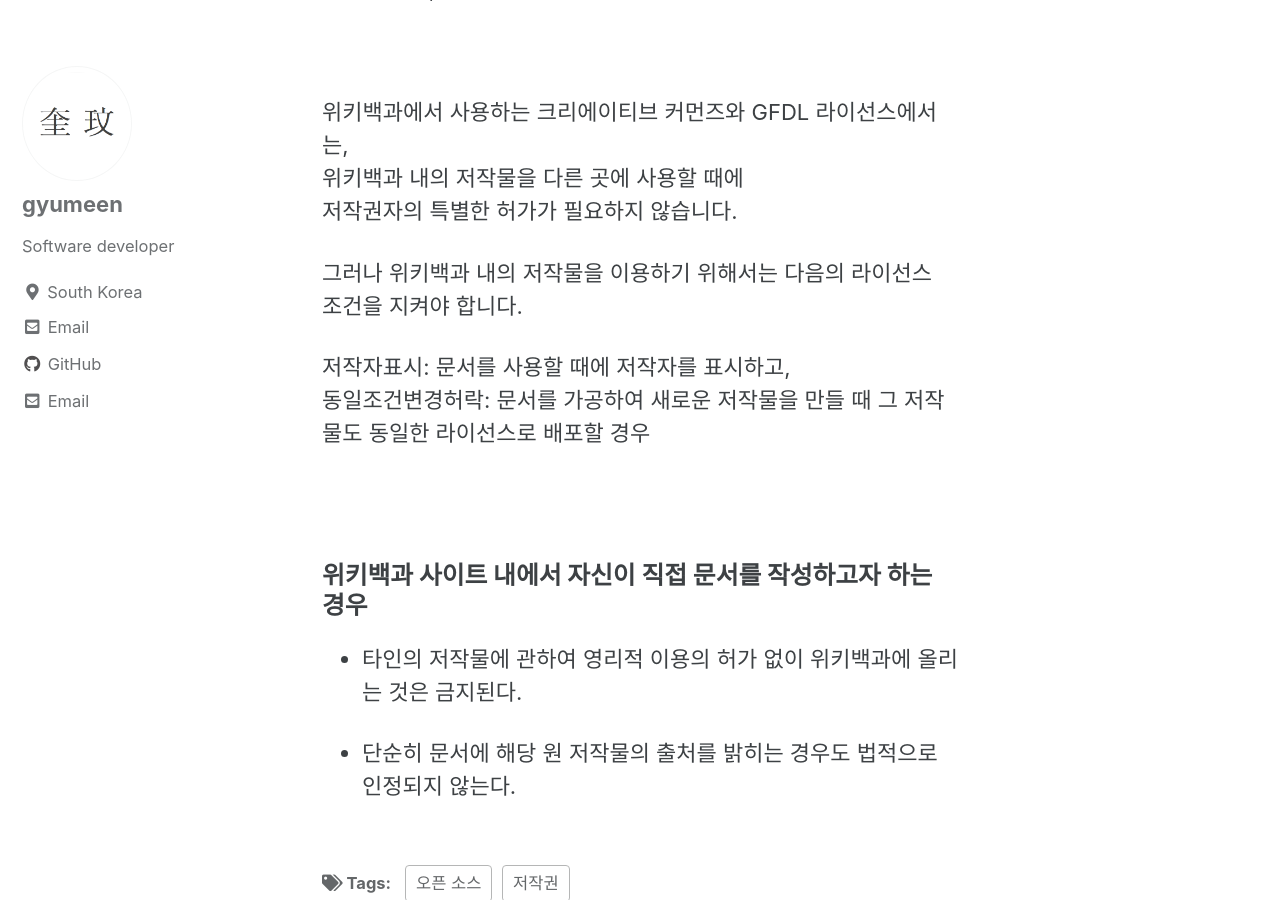
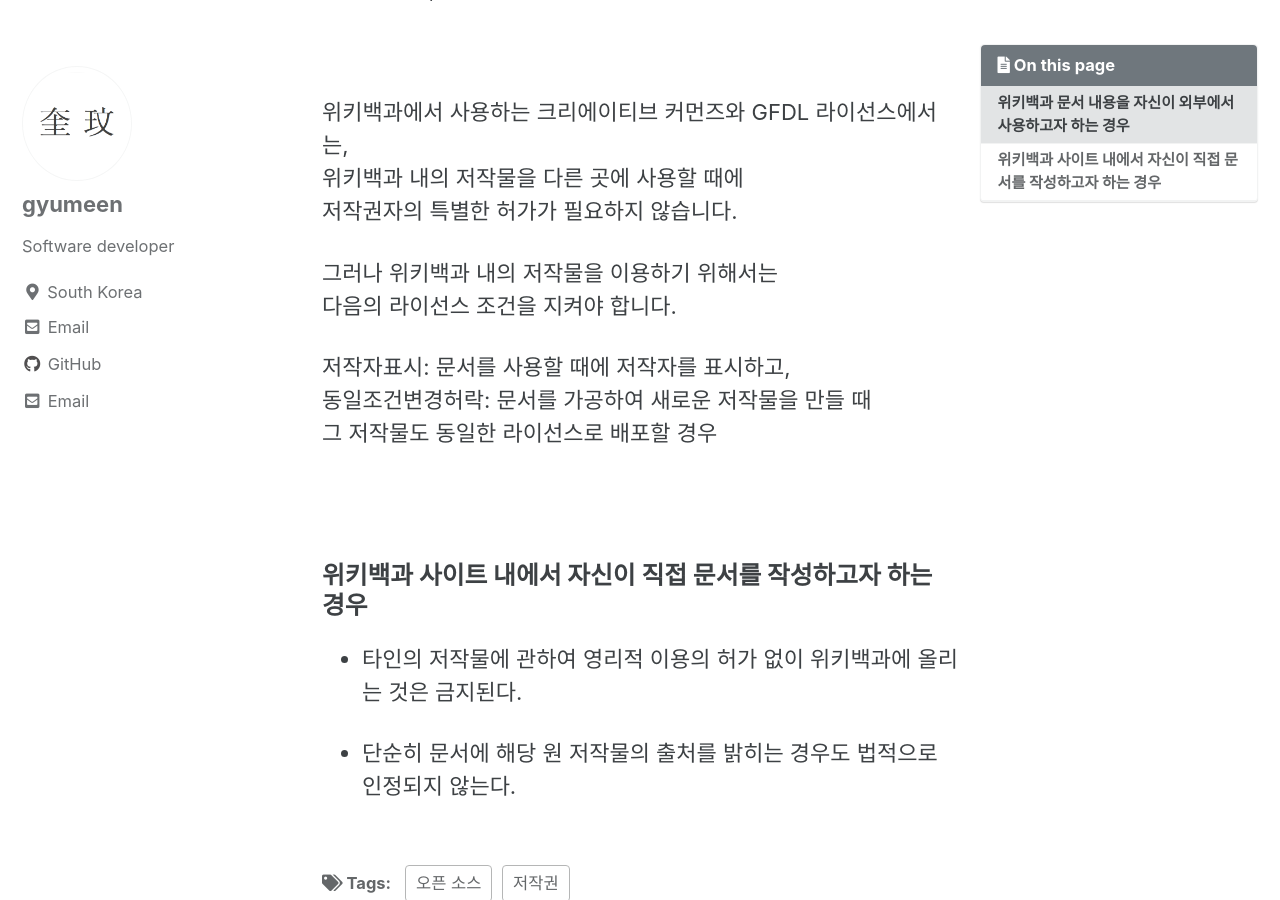
Before and after one commit to gyumeen/gyumeen.github.io, a Jekyll site: the page built from _posts/2021/OpenSource/2021-01-15-wiki.md, in a window 1280 px wide and 900 px high, scrolled down 1156 px. Built offline with Jekyll 4.4.1, drawn with Linux system fonts in a browser that asks for light colours; cached includes are drawn as plain includes; comment, search, counter and statistics services are not loaded; part of the change alters nothing that is shown.

```diff
--- a/_posts/2021/OpenSource/2021-01-15-wiki.md
+++ b/_posts/2021/OpenSource/2021-01-15-wiki.md
@@ -2,6 +2,7 @@
 title:  "위키백과(Wikipedia) 문서의 저작권과 CCL"
 excerpt: "Open Source License"
 toc: true
+toc_sticky: true
 categories:
   - Open Source
 tags:
@@ -46,10 +47,12 @@ last_modified_at: 2020. 5. 26. 14:50
 위키백과 내의 저작물을 다른 곳에 사용할 때에
 저작권자의 특별한 허가가 필요하지 않습니다.
 
-그러나 위키백과 내의 저작물을 이용하기 위해서는 다음의 라이선스 조건을 지켜야 합니다.
+그러나 위키백과 내의 저작물을 이용하기 위해서는
+다음의 라이선스 조건을 지켜야 합니다.
 
 저작자표시: 문서를 사용할 때에 저작자를 표시하고,
-동일조건변경허락: 문서를 가공하여 새로운 저작물을 만들 때 그 저작물도 동일한 라이선스로 배포할 경우
+동일조건변경허락: 문서를 가공하여 새로운 저작물을 만들 때
+그 저작물도 동일한 라이선스로 배포할 경우
 
 <br/>
 
```
